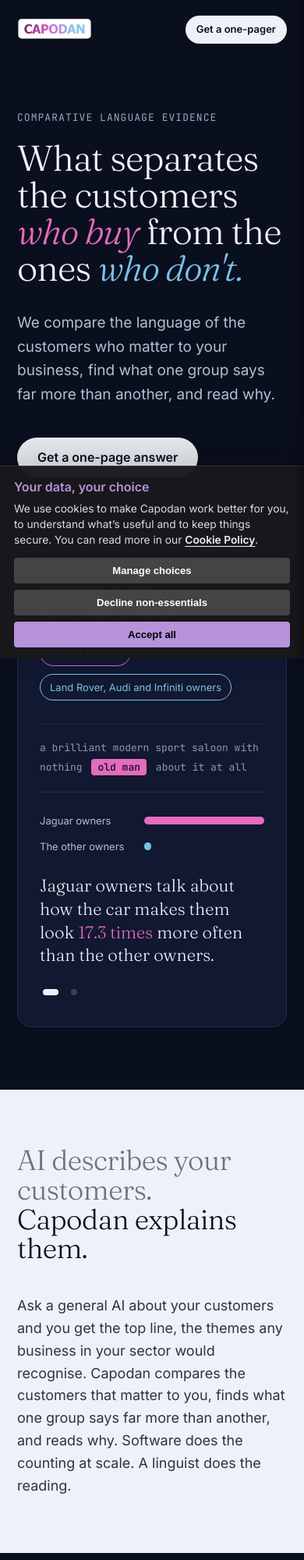
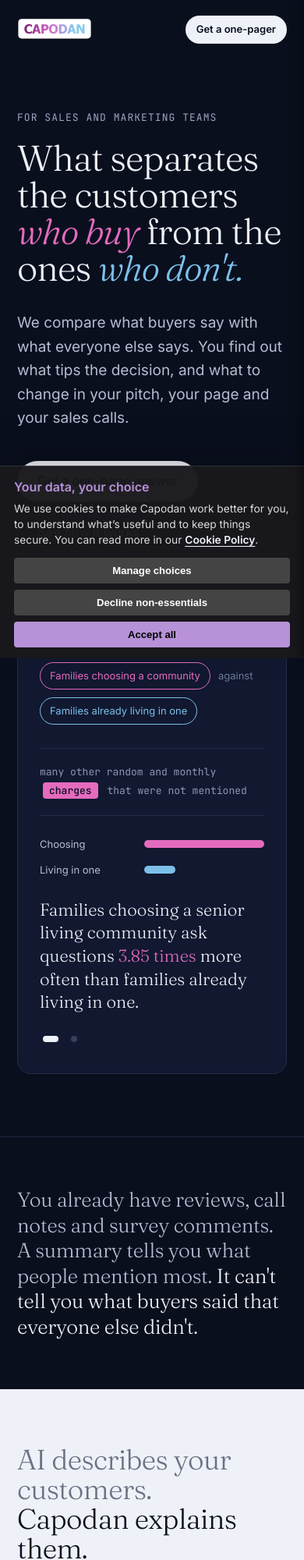
Before and after one commit to Capodan/capodan-site, a plain HTML site: page index.html in a window 390 px wide. Shown: the top 2000 px of the page at 78% size. Drawn offline with Linux system fonts and the light colour scheme.

Commit message:
2026-11-24-1

```diff
--- a/home.css
+++ b/home.css
@@ -115,6 +115,16 @@ body.home {
 .home .h-stat strong { font-family: var(--serif); font-weight: 400; font-size: 34px; color: var(--group-a); margin-right: 4px; }
 .home .h-quote { margin: auto 0 0; padding-top: 20px; border-top: 1px solid var(--line); font-family: var(--serif); font-style: italic; font-size: 17px; color: var(--muted); }
 
+/* Problem line under the hero */
+.home .h-problem { padding: 96px 0; border-top: 1px solid #1C2640; }
+.home .h-problem-line { margin: 0; max-width: 940px; font-family: var(--serif); font-weight: 300; font-size: 38px; line-height: 1.25; letter-spacing: -0.01em; color: var(--muted); }
+.home .h-problem-turn { color: var(--ink); }
+
+/* Two-card findings row and the change line on each card */
+.home .h-cards.h-cards-2 { grid-template-columns: repeat(2, minmax(0, 1fr)); }
+.home .h-change { margin: 0; padding-top: 18px; border-top: 1px solid var(--line); font-size: 16px; line-height: 1.5; color: var(--ink); }
+.home .h-change span { display: block; margin-bottom: 6px; font-family: var(--mono); font-size: 12px; letter-spacing: 0.03em; text-transform: uppercase; color: var(--group-b); }
+
 /* Working together */
 .home .h-start { background: var(--surface); padding: 112px 0; border-top: 1px solid #1C2640; border-bottom: 1px solid #1C2640; }
 .home .h-start .h-display { margin-bottom: 64px; }
@@ -180,7 +190,10 @@ body.home {
   .home .h-steps { grid-template-columns: minmax(0, 1fr); gap: 28px; }
   .home .h-steps li { padding-right: 0; }
   .home .h-cards,
+  .home .h-cards.h-cards-2,
   .home .h-faq-grid { grid-template-columns: minmax(0, 1fr); }
+  .home .h-problem { padding: 64px 0; }
+  .home .h-problem-line { font-size: 26px; }
   .home .h-foot-grid { grid-template-columns: repeat(2, minmax(0, 1fr)); }
   .home .h-rule { font-size: 26px; margin-top: 64px; }
   .home .h-light,
--- a/home.js
+++ b/home.js
@@ -75,6 +75,19 @@
   /* ---------- 1. Hero specimen cycles through real comparisons ---------- */
   var slides = [
     {
+      source: "PUBLIC FAMILY DISCUSSION",
+      pillA: "Families choosing a community",
+      pillB: "Families already living in one",
+      left: "many other random and monthly",
+      key: "charges",
+      right: "that were not mentioned",
+      labelA: "Choosing",
+      labelB: "Living in one",
+      wB: "26%",
+      line: "Families choosing a senior living community ask questions <span class=\"h-a\">3.85 times</span> more often than families already living in one.",
+      aria: "Example finding: families choosing a senior living community ask questions 3.85 times more often than families already living in one."
+    },
+    {
       source: "PUBLIC OWNER DISCUSSION",
       pillA: "Jaguar owners",
       pillB: "Land Rover, Audi and Infiniti owners",
@@ -86,19 +99,6 @@
       wB: "5.8%",
       line: "Jaguar owners talk about how the car makes them look <span class=\"h-a\">17.3 times</span> more often than the other owners.",
       aria: "Example finding: Jaguar owners talk about how the car makes them look 17.3 times more often than Land Rover, Audi and Infiniti owners."
-    },
-    {
-      source: "PUBLIC FAMILY DISCUSSION",
-      pillA: "Families choosing a community",
-      pillB: "Families already living in one",
-      left: "many other random and monthly",
-      key: "charges",
-      right: "that were not mentioned",
-      labelA: "Choosing",
-      labelB: "Living in one",
-      wB: "26%",
-      line: "Families choosing a senior living community ask questions <span class=\"h-a\">3.85 times</span> more often than families already living in one.",
-      aria: "Example finding: families choosing a senior living community ask questions 3.85 times more often than families already living in one."
     }
   ];
 
--- a/index.html
+++ b/index.html
@@ -4,7 +4,7 @@
     <meta charset="UTF-8">
     <meta name="viewport" content="width=device-width, initial-scale=1.0">
     <title>Capodan Research | Comparative Language Evidence for Commercial Decisions</title>
-    <meta name="description" content="We compare the language of the customers who matter to your business, find what one group says far more than another, and read why.">
+    <meta name="description" content="We compare what buyers say with what everyone else says, then show you what tips the decision and what to change.">
 
     <!-- Google tag (gtag.js) -->
     <script async src="https://www.googletagmanager.com/gtag/js?id=G-06JCZ4NXWZ"></script>
@@ -16,13 +16,13 @@
     </script>
 
     <meta property="og:title" content="Capodan Research | Comparative Language Evidence for Commercial Decisions">
-    <meta property="og:description" content="We compare the language of the customers who matter to your business, find what one group says far more than another, and read why.">
+    <meta property="og:description" content="We compare what buyers say with what everyone else says, then show you what tips the decision and what to change.">
     <meta property="og:image" content="https://www.capodan.com/ASSETS/Capo1.svg">
     <meta property="og:url" content="https://www.capodan.com/">
     <meta property="og:type" content="website">
     <meta name="twitter:card" content="summary_large_image">
     <meta name="twitter:title" content="Capodan Research | Comparative Language Evidence for Commercial Decisions">
-    <meta name="twitter:description" content="We compare the language of the customers who matter to your business, find what one group says far more than another, and read why.">
+    <meta name="twitter:description" content="We compare what buyers say with what everyone else says, then show you what tips the decision and what to change.">
     <meta name="twitter:image" content="https://www.capodan.com/ASSETS/Capo1.svg">
 
     <link rel="icon" type="image/png" href="ASSETS/favicon.png">
@@ -71,42 +71,48 @@
 <section class="h-hero" aria-labelledby="hero-title">
   <div class="h-wrap h-hero-grid">
     <div>
-      <p class="h-kicker">COMPARATIVE LANGUAGE EVIDENCE</p>
+      <p class="h-kicker">FOR SALES AND MARKETING TEAMS</p>
       <h1 id="hero-title">What separates the customers <em class="h-a">who buy</em> from the ones <em class="h-b">who don't.</em></h1>
-      <p class="h-hero-sub">We compare the language of the customers who matter to your business, find what one group says far more than another, and read why.</p>
+      <p class="h-hero-sub">We compare what buyers say with what everyone else says. You find out what tips the decision, and what to change in your pitch, your page and your sales calls.</p>
       <div class="h-actions">
         <a class="h-btn h-btn-solid" href="#onepager">Get a one-page answer</a>
         <a class="h-btn h-btn-ghost" href="#how">See how it works</a>
       </div>
     </div>
 
-    <figure class="h-specimen" id="specimen" aria-label="Example finding: Jaguar owners talk about how the car makes them look 17.3 times more often than Land Rover, Audi and Infiniti owners.">
+    <figure class="h-specimen" id="specimen" aria-label="Example finding: families choosing a senior living community ask questions 3.85 times more often than families already living in one.">
       <figcaption>
         <span>COMPARISONS WE RAN</span>
-        <span id="spec-source">PUBLIC OWNER DISCUSSION</span>
+        <span id="spec-source">PUBLIC FAMILY DISCUSSION</span>
       </figcaption>
       <div class="h-spec-body" id="spec-body">
         <div class="h-pills" aria-hidden="true">
-          <span class="h-pill h-a" id="spec-pill-a">Jaguar owners</span>
+          <span class="h-pill h-a" id="spec-pill-a">Families choosing a community</span>
           <span class="h-pill-sep">against</span>
-          <span class="h-pill h-b" id="spec-pill-b">Land Rover, Audi and Infiniti owners</span>
+          <span class="h-pill h-b" id="spec-pill-b">Families already living in one</span>
         </div>
         <div class="h-kwic" aria-hidden="true">
-          <div class="h-kwic-left"><span id="spec-left">a brilliant modern sport saloon with nothing</span></div>
-          <div class="h-kwic-key" id="spec-key">old man</div>
-          <div class="h-kwic-right" id="spec-right">about it at all</div>
+          <div class="h-kwic-left"><span id="spec-left">many other random and monthly</span></div>
+          <div class="h-kwic-key" id="spec-key">charges</div>
+          <div class="h-kwic-right" id="spec-right">that were not mentioned</div>
         </div>
         <div class="h-bars h-grow" id="spec-bars" aria-hidden="true">
-          <div class="h-bar-row"><span id="spec-label-a">Jaguar owners</span><div class="h-bar h-bar-a" id="spec-bar-a" style="--w: 100%"></div></div>
-          <div class="h-bar-row"><span id="spec-label-b">The other owners</span><div class="h-bar h-bar-b" id="spec-bar-b" style="--w: 5.8%"></div></div>
+          <div class="h-bar-row"><span id="spec-label-a">Choosing</span><div class="h-bar h-bar-a" id="spec-bar-a" style="--w: 100%"></div></div>
+          <div class="h-bar-row"><span id="spec-label-b">Living in one</span><div class="h-bar h-bar-b" id="spec-bar-b" style="--w: 26%"></div></div>
         </div>
-        <p class="h-specimen-line" id="spec-line" aria-hidden="true">Jaguar owners talk about how the car makes them look <span class="h-a">17.3 times</span> more often than the other owners.</p>
+        <p class="h-specimen-line" id="spec-line" aria-hidden="true">Families choosing a senior living community ask questions <span class="h-a">3.85 times</span> more often than families already living in one.</p>
       </div>
       <div class="h-spec-dots" id="spec-dots" hidden>
-        <button type="button" class="is-active" data-slide="0" aria-label="Show the car owners comparison"></button>
-        <button type="button" data-slide="1" aria-label="Show the senior living comparison"></button>
+        <button type="button" class="is-active" data-slide="0" aria-label="Show the senior living comparison"></button>
+        <button type="button" data-slide="1" aria-label="Show the car owners comparison"></button>
       </div>
     </figure>
+  </div>
+</section>
+
+<section class="h-problem" aria-label="The problem we solve">
+  <div class="h-wrap">
+    <p class="h-problem-line">You already have reviews, call notes and survey comments. A summary tells you what people mention most. <span class="h-problem-turn">It can't tell you what buyers said that everyone else didn't.</span></p>
   </div>
 </section>
 
@@ -164,10 +170,22 @@
         <p class="h-kicker">FINDINGS</p>
         <h2 id="findings-title" class="h-display">What the comparison turned up.</h2>
       </div>
-      <p class="h-note">Three comparisons we ran on public conversations. They're demonstrations, not client results.</p>
+      <p class="h-note">Two comparisons we ran on public conversations. They're demonstrations, not client results.</p>
     </div>
 
-    <div class="h-cards">
+    <div class="h-cards h-cards-2">
+      <article class="h-card">
+        <p class="h-card-label">Families choosing a community vs families living in one</p>
+        <h3>Families choosing a senior living community talk in questions far more. Most are about staff, medical cover and extra fees.</h3>
+        <div class="h-meter h-grow" aria-hidden="true">
+          <div class="h-bar h-bar-a" style="--w: 100%"></div>
+          <div class="h-bar h-bar-b" style="--w: 26%"></div>
+        </div>
+        <p class="h-stat"><strong><span data-count="3.85" data-decimals="2">3.85</span>&times;</strong> more likely to ask questions than families already living in one</p>
+        <p class="h-quote">"there were many other random and monthly charges that were not mentioned when we toured"</p>
+        <p class="h-change"><span>What it changes</span>Cover every fee on the tour, before families have to ask.</p>
+      </article>
+
       <article class="h-card">
         <p class="h-card-label">Jaguar owners vs Land Rover, Audi and Infiniti owners</p>
         <h3>Jaguar owners talk about how the car makes them look. The other owners talk about it far less.</h3>
@@ -177,28 +195,7 @@
         </div>
         <p class="h-stat"><strong><span data-count="17.3" data-decimals="1">17.3</span>&times;</strong> more likely to talk about how the brand comes across</p>
         <p class="h-quote">"a brilliant modern sport saloon with nothing old man about it at all"</p>
-      </article>
-
-      <article class="h-card">
-        <p class="h-card-label">Closed-won deals vs stalled deals</p>
-        <h3>When a deal closes, salespeople talk about the commission. Nobody in the sample talks about how the deal was won.</h3>
-        <div class="h-meter h-grow" aria-hidden="true">
-          <div class="h-bar h-bar-a" style="--w: 100%"></div>
-          <div class="h-bar-zero"></div>
-        </div>
-        <p class="h-stat"><strong><span data-count="84" data-decimals="0">84</span></strong> mentions of commission in closed-won threads, against none in stalled-deal threads</p>
-        <p class="h-quote">"Enjoy the high, man. Your boss will be back to moaning that pipeline looks slim tomorrow AM."</p>
-      </article>
-
-      <article class="h-card">
-        <p class="h-card-label">Families choosing a community vs families living in one</p>
-        <h3>Families choosing a senior living community talk in questions far more. Most are about staff, medical cover and extra fees.</h3>
-        <div class="h-meter h-grow" aria-hidden="true">
-          <div class="h-bar h-bar-a" style="--w: 100%"></div>
-          <div class="h-bar h-bar-b" style="--w: 26%"></div>
-        </div>
-        <p class="h-stat"><strong><span data-count="3.85" data-decimals="2">3.85</span>&times;</strong> more likely to ask questions than families already living in one</p>
-        <p class="h-quote">"there were many other random and monthly charges that were not mentioned when we toured"</p>
+        <p class="h-change"><span>What it changes</span>Lead with how the car makes its owner look, ahead of the spec sheet.</p>
       </article>
     </div>
   </div>
```
